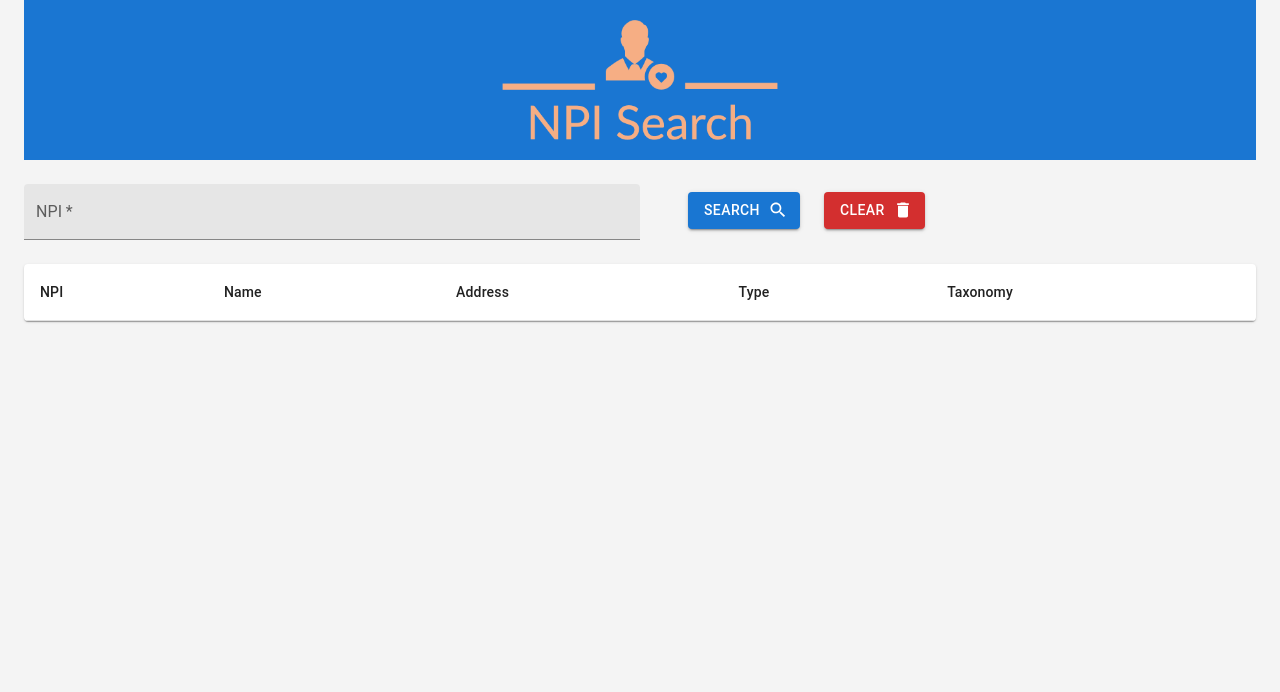
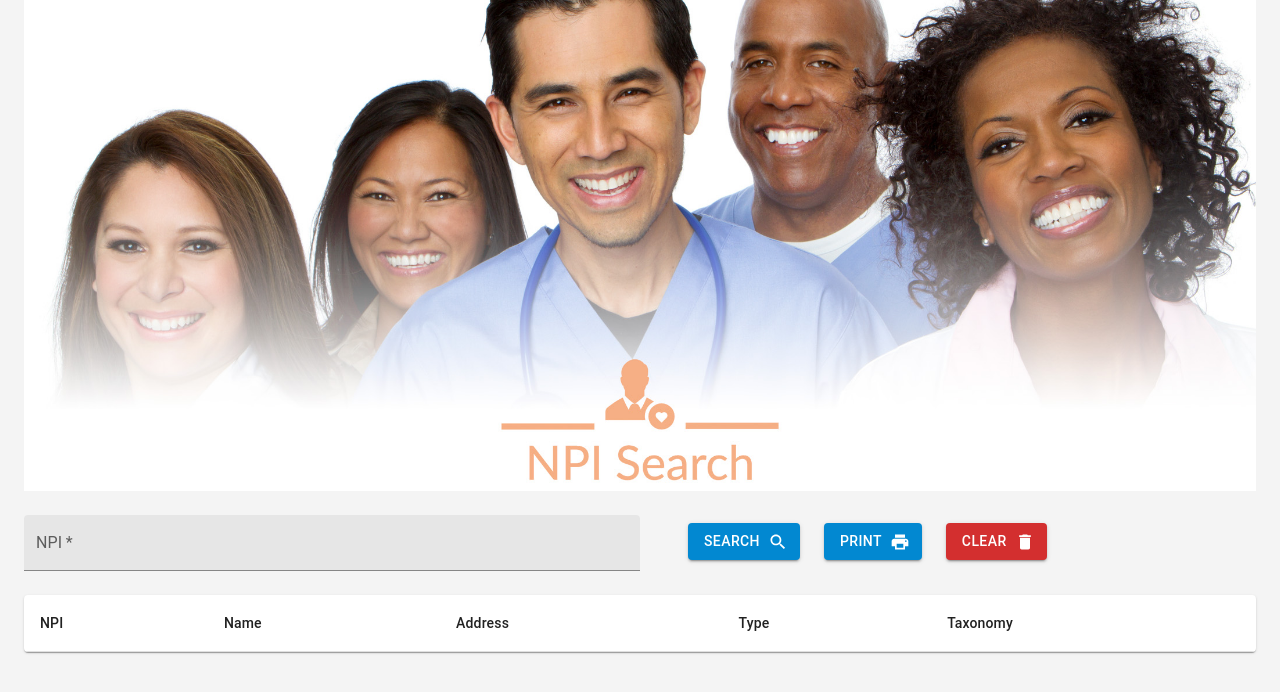
Before and after one commit to marcintosh87/npi-app, a React (Create React App) app in the folder client/: page / in a window 1280 px wide. Shown: the top 692 px of the page. Built offline with nearby package versions, Linux system fonts and the light colour scheme.

Commit message:
added print to table and updated hero banner

```diff
--- a/client/package.json
+++ b/client/package.json
@@ -11,7 +11,8 @@
     "cra-template": "1.1.3",
     "react": "^18.0.0",
     "react-dom": "^18.0.0",
-    "react-scripts": "5.0.0"
+    "react-scripts": "5.0.0",
+    "react-to-print": "^2.14.6"
   },
   "scripts": {
     "start": "PORT=4000 react-scripts start",
--- a/client/src/App.css
+++ b/client/src/App.css
@@ -4,7 +4,8 @@
 }
 
 .App-logo {
-  height: 15vmin;
+  width: 100%;
+  height: auto;
   pointer-events: none;
 }
 
--- a/client/src/App.js
+++ b/client/src/App.js
@@ -1,5 +1,9 @@
 import "./App.css";
-import { useEffect, useState } from "react";
+
+import { useEffect, useState, useRef } from "react";
+import NpiTable from "./NpiTable";
+import ReactToPrint from "react-to-print";
+// mui
 import {
   Alert,
   Box,
@@ -7,6 +11,7 @@ import {
   Container,
   LinearProgress,
   TextField,
+  Tooltip,
 } from "@mui/material";
 import Table from "@mui/material/Table";
 import TableBody from "@mui/material/TableBody";
@@ -15,10 +20,11 @@ import TableContainer from "@mui/material/TableContainer";
 import TableHead from "@mui/material/TableHead";
 import TableRow from "@mui/material/TableRow";
 import Paper from "@mui/material/Paper";
-import NpiTable from "./NpiTable";
+// graphics
 import SearchIcon from "@mui/icons-material/Search";
 import DeleteIcon from "@mui/icons-material/Delete";
-import logo from "./img/NPI Search-logos_transparent.png";
+import PrintIcon from "@mui/icons-material/Print";
+import logo from "./img/medical-group.jpg";
 
 function App() {
   const [providerData, setProviderData] = useState([]);
@@ -26,7 +32,7 @@ function App() {
   const [loading, setLoading] = useState(false);
   const [error, setError] = useState("");
   const [npi, setNpi] = useState();
-
+  let tableRef = useRef();
   const apiURL = `http://localhost:3000/providers_search/`;
 
   // handles on change for NPI search form
@@ -50,9 +56,10 @@ function App() {
               setNpi("");
             })
             .catch((err) => {
-              setError(err);
+              setError(err.message);
               setHideAlert(false);
               setNpi("");
+              console.log(error);
             });
         }
       });
@@ -114,9 +121,32 @@ function App() {
         </div>
 
         <Box mt={1}>
-          <Button type="submit" variant="contained" endIcon={<SearchIcon />}>
+          <Tooltip title="Search for Providers">
+            <Button
+              type="submit"
+              variant="contained"
+              color="info"
+              endIcon={<SearchIcon />}
+            >
               Search
             </Button>
+          </Tooltip>
+          <ReactToPrint
+            content={() => tableRef}
+            trigger={() => (
+              <Tooltip title="Print Table">
+                <Button
+                  variant="contained"
+                  endIcon={<PrintIcon />}
+                  color="info"
+                  sx={{ marginLeft: 3 }}
+                >
+                  Print
+                </Button>
+              </Tooltip>
+            )}
+          />
+          <Tooltip title="Clear Current Entries">
             <Button
               variant="contained"
               endIcon={<DeleteIcon />}
@@ -126,6 +156,7 @@ function App() {
             >
               Clear
             </Button>
+          </Tooltip>
         </Box>
       </Box>
       {loading === true ? (
@@ -134,7 +165,11 @@ function App() {
         </Box>
       ) : (
         providerData && (
-          <TableContainer component={Paper} id="table">
+          <TableContainer
+            component={Paper}
+            id="table"
+            ref={(el) => (tableRef = el)}
+          >
             <Table sx={{ minWidth: 650 }} aria-label="simple table">
               <TableHead>
                 <TableRow>
```
Also changed, not shown: client/src/img/medical-group.jpg (added), 1 other file (tests, documents, lock files or other folders). Lines whose indentation alone changed are shown as unchanged.
